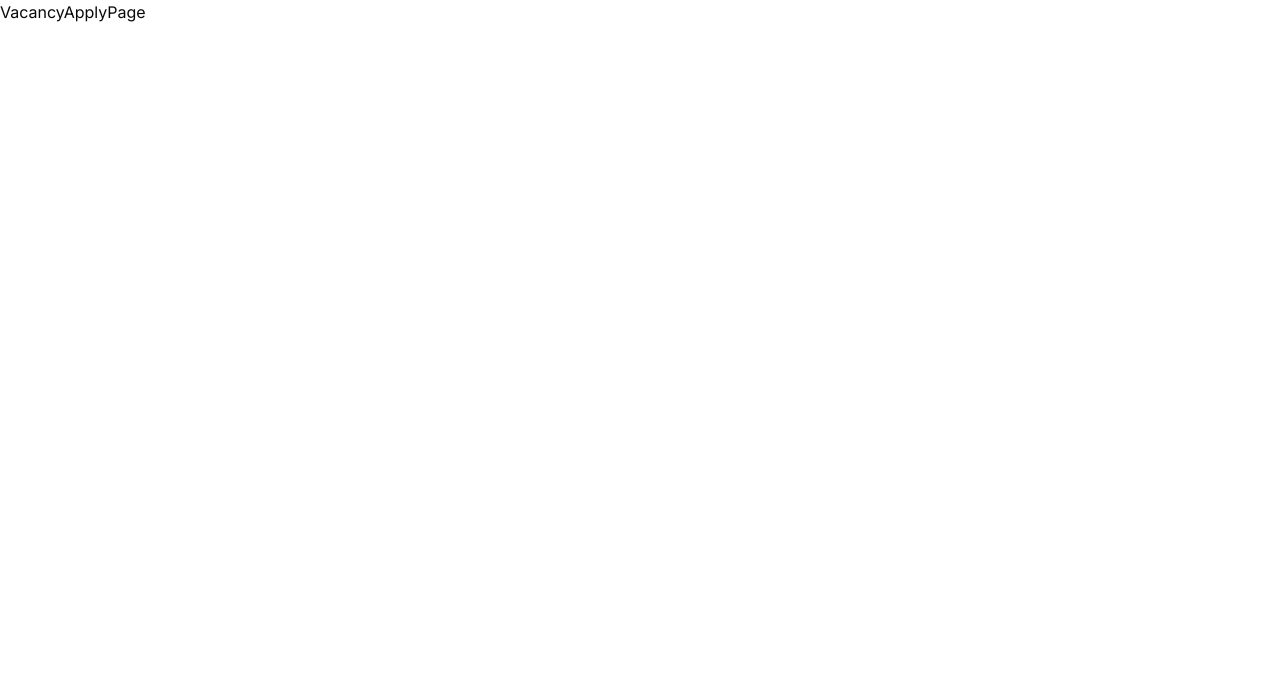
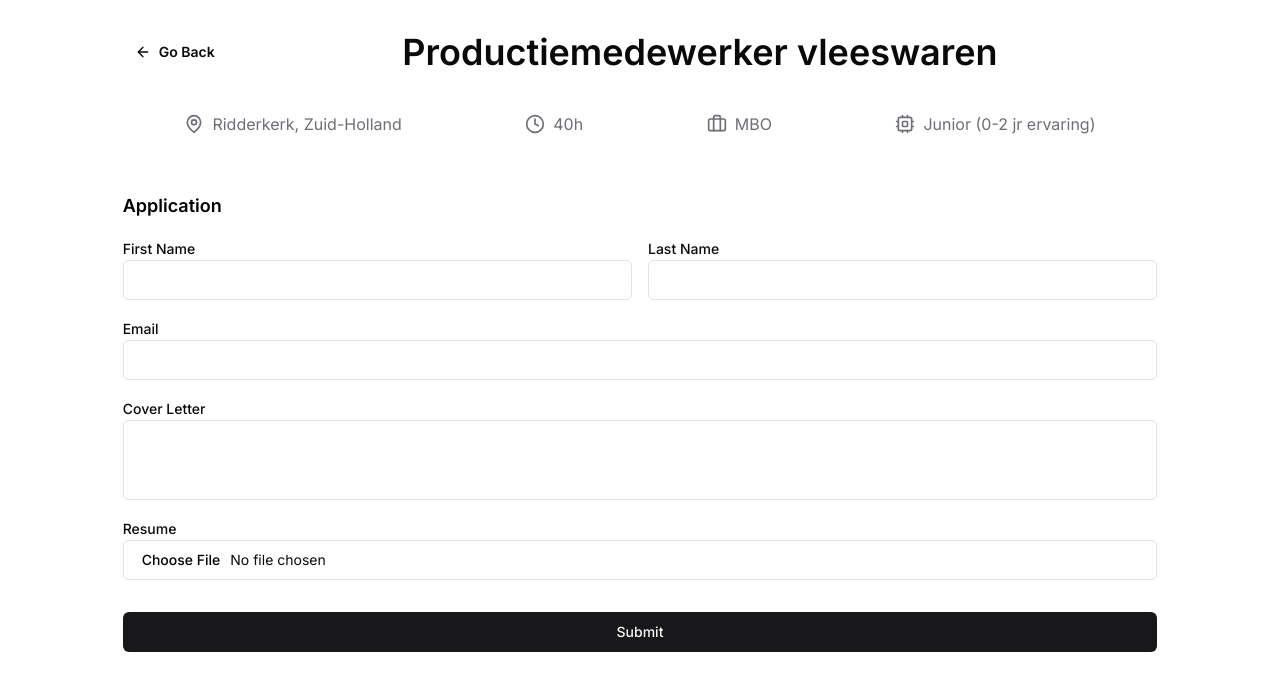
Before and after one commit to Iamsheye/sg-assignment, a Next.js app: page /vacancy/1248/apply in a window 1280 px wide. Shown: the top 690 px of the page. Built offline with nearby package versions, Linux system fonts and the light colour scheme.

Commit message:
feat/added formfield component, finished VAP & VDP pages

```diff
--- a/package.json
+++ b/package.json
@@ -9,6 +9,8 @@
     "lint": "next lint"
   },
   "dependencies": {
+    "@hookform/resolvers": "^3.9.0",
+    "@radix-ui/react-label": "^2.1.0",
     "@radix-ui/react-slot": "^1.1.0",
     "class-variance-authority": "^0.7.0",
     "clsx": "^2.1.1",
@@ -16,8 +18,10 @@
     "next": "14.2.5",
     "react": "^18",
     "react-dom": "^18",
+    "react-hook-form": "^7.52.1",
     "tailwind-merge": "^2.4.0",
-    "tailwindcss-animate": "^1.0.7"
+    "tailwindcss-animate": "^1.0.7",
+    "zod": "^3.23.8"
   },
   "devDependencies": {
     "typescript": "^5",
--- a/src/app/vacancy/[id]/apply/page.tsx
+++ b/src/app/vacancy/[id]/apply/page.tsx
@@ -1,7 +1,96 @@
-import React from "react";
+"use client";
+import { useForm } from "react-hook-form";
+import { zodResolver } from "@hookform/resolvers/zod";
+import { z } from "zod";
+import { Button } from "@/components/ui/button";
+import { Input } from "@/components/ui/input";
+import { Label } from "@/components/ui/label";
+import FormField from "@/components/form-field";
+import { useState } from "react";
+
+const ApplicationSchema = z.object({
+  firstName: z.string().min(1, { message: "First name is required" }),
+  lastName: z.string().min(1, { message: "Last Name is required" }),
+  email: z.string().email({ message: "Invalid email address" }),
+  coverLetter: z.string().optional(),
+});
+
+type ApplicationForm = z.infer<typeof ApplicationSchema>;
 
 const VacancyApplyPage = () => {
-  return <div>VacancyApplyPage</div>;
+  const [resumeFile, setResumeFile] = useState<File | null>(null);
+
+  const {
+    handleSubmit,
+    register,
+    formState: { errors },
+    reset,
+  } = useForm<ApplicationForm>({
+    resolver: zodResolver(ApplicationSchema),
+  });
+
+  const onSubmit = (data: ApplicationForm) => {
+    if (!resumeFile) {
+      alert("Please upload a resume");
+      return;
+    }
+    console.log({ ...data, resume: resumeFile });
+    reset();
+    setResumeFile(null);
+  };
+
+  return (
+    <div>
+      <h2 className="text-black text-lg font-semibold my-4">Application</h2>
+      <form onSubmit={handleSubmit(onSubmit)} className="flex flex-col gap-4">
+        <div className="flex gap-4">
+          <FormField
+            register={register}
+            className="flex-1"
+            label="First Name"
+            name="firstName"
+            errorText={errors.firstName?.message}
+          />
+          <FormField
+            register={register}
+            className="flex-1"
+            label="Last Name"
+            name="lastName"
+            errorText={errors.lastName?.message}
+          />
+        </div>
+        <FormField
+          type="email"
+          register={register}
+          label="Email"
+          name="email"
+          errorText={errors.email?.message}
+        />
+        <FormField
+          type="textarea"
+          register={register}
+          label="Cover Letter"
+          name="coverLetter"
+          errorText={errors.coverLetter?.message}
+        />
+        <div>
+          <Label htmlFor="resume">Resume</Label>
+          <Input
+            id="resume"
+            type="file"
+            onChange={(e) => {
+              if (e.target.files) {
+                setResumeFile(e.target.files[0]);
+              }
+            }}
+          />
+        </div>
+        <div className="my-4">
+          <Button className="w-full">Submit</Button>
+        </div>
+      </form>
+    </div>
+  );
 };
 
 export default VacancyApplyPage;
--- a/src/app/vacancy/[id]/layout.tsx
+++ b/src/app/vacancy/[id]/layout.tsx
@@ -1,5 +1,61 @@
+"use client";
+import { useParams, useRouter } from "next/navigation";
+import {
+  BriefcaseIcon,
+  MapPinIcon,
+  CpuIcon,
+  ClockIcon,
+  ArrowBackIcon,
+} from "@/assets/svgs";
+import { Vacancy } from "@/types/jobs";
+import jobsData from "@/jobs.json";
+
 const VacancyDetailsLayout = ({ children }: { children: React.ReactNode }) => {
-  return <div>{children}</div>;
+  const params = useParams<{ id: string }>();
+  const router = useRouter();
+
+  const job: Vacancy = jobsData.find((job) => job.jobId === params.id)!;
+
+  return (
+    <div className="w-5/6 mx-auto px-4 my-8">
+      <div className="flex items-center gap-4 mb-8">
+        <button
+          onClick={() => router.back()}
+          className="shrink-0 flex items-center gap-2 font-semibold text-sm py-2 px-3 rounded-full hover:bg-slate-100">
+          <ArrowBackIcon className="w-4 h-4" />
+          Go Back
+        </button>
+        <h1 className="grow font-semibold text-4xl text-center">{job.title}</h1>
+      </div>
+      <div className="flex flex-wrap justify-around gap-4 p-2 mb-12">
+        <div className="flex items-center gap-2">
+          <MapPinIcon className="w-5 h-5 text-muted-foreground" />
+          <span className="text-muted-foreground">
+            {job.specs.city}, {job.specs.region}
+          </span>
+        </div>
+        <div className="flex items-center gap-2">
+          <ClockIcon className="w-5 h-5 text-muted-foreground" />
+          <span className="text-muted-foreground">
+            {job.specs.hoursPerWeek}h
+          </span>
+        </div>
+        <div className="flex items-center gap-2">
+          <BriefcaseIcon className="w-5 h-5 text-muted-foreground" />
+          <span className="text-muted-foreground">
+            {job.specs.educationLevel}
+          </span>
+        </div>
+        <div className="flex items-center gap-2">
+          <CpuIcon className="w-5 h-5 text-muted-foreground" />
+          <span className="text-muted-foreground">
+            {job.specs.experienceLevel}
+          </span>
+        </div>
+      </div>
+      {children}
+    </div>
+  );
 };
 
 export default VacancyDetailsLayout;
--- a/src/app/vacancy/[id]/page.tsx
+++ b/src/app/vacancy/[id]/page.tsx
@@ -1,5 +1,38 @@
+"use client";
+import { useParams } from "next/navigation";
+import { Vacancy } from "@/types/jobs";
+import jobsData from "@/jobs.json";
+import { Button } from "@/components/ui/button";
+import { ArrowBackIcon } from "@/assets/svgs";
+import Link from "next/link";
+
 const VacancyDetailsPage = () => {
-  return <div>VacancyDetailsPage</div>;
+  const params = useParams<{ id: string }>();
+
+  const job: Vacancy = jobsData.find((job) => job.jobId === params.id)!;
+
+  return (
+    <div>
+      <h2 className="text-black text-lg font-semibold">Job Description</h2>
+      <p
+        className="text-muted-foreground my-4"
+        dangerouslySetInnerHTML={{ __html: job.intro }}></p>
+      <div className="mb-12">
+        <p className="text-muted-foreground text-sm">
+          Recruiter:{" "}
+          <span className="text-base font-semibold text-black">
+            {job.recruiter}
+          </span>
+        </p>
+      </div>
+      <Link href={`/vacancy/${job.jobId}/apply`}>
+        <Button className="bg-blue-500 text-base font-bold">
+          Apply
+          <ArrowBackIcon className="rotate-180 w-5 h-5 ml-2" />
+        </Button>
+      </Link>
+    </div>
+  );
 };
 
 export default VacancyDetailsPage;
--- a/src/app/vacancy/page.tsx
+++ b/src/app/vacancy/page.tsx
@@ -1,5 +1,6 @@
 "use client";
 import { useEffect, useState } from "react";
+import Link from "next/link";
 import {
   SearchIcon,
   BriefcaseIcon,
@@ -65,7 +66,9 @@ const VacancyListerPage = () => {
                   </div>
                   <p
                     className="text-muted-foreground"
-                    dangerouslySetInnerHTML={{ __html: job.intro }}></p>
+                    dangerouslySetInnerHTML={{
+                      __html: job.intro.substring(0, 135) + "...",
+                    }}></p>
                 </CardHeader>
                 <CardContent>
                   <div className="grid gap-2">
@@ -90,9 +93,11 @@ const VacancyListerPage = () => {
                   </div>
                 </CardContent>
                 <CardFooter>
-                  <Button variant="outline" size="sm">
-                    See Details
-                  </Button>
+                  <Link href={`/vacancy/${job.jobId}`}>
+                    <Button variant="outline" size="sm">
+                      See Details
+                    </Button>
+                  </Link>
                 </CardFooter>
               </Card>
             ))}
--- a/src/assets/svgs/index.tsx
+++ b/src/assets/svgs/index.tsx
@@ -148,6 +148,25 @@ const XIcon = (props: SearchIconProps) => {
   );
 };
 
+const ArrowBackIcon = (props: SearchIconProps) => {
+  return (
+    <svg
+      {...props}
+      xmlns="http://www.w3.org/2000/svg"
+      width="24"
+      height="24"
+      viewBox="0 0 24 24"
+      fill="none"
+      stroke="currentColor"
+      strokeWidth="2"
+      strokeLinecap="round"
+      strokeLinejoin="round">
+      <path d="M19 12H5" />
+      <path d="M12 19l-7-7 7-7" />
+    </svg>
+  );
+};
+
 const ClockIcon = (props: SearchIconProps) => {
   return (
     <svg
@@ -176,4 +195,5 @@ export {
   MapPinIcon,
   XIcon,
   ClockIcon,
+  ArrowBackIcon,
 };
--- /dev/null
+++ b/src/components/form-field.tsx
@@ -0,0 +1,50 @@
+import React from "react";
+import { UseFormRegister } from "react-hook-form";
+import { Input } from "./ui/input";
+import { Label } from "./ui/label";
+import { Textarea } from "./ui/textarea";
+
+interface FormFieldProps extends React.HTMLProps<HTMLDivElement> {
+  type?: string;
+  label: string;
+  name: string;
+  register: UseFormRegister<any>;
+  errorText?: string;
+}
+
+const FormField = ({
+  label,
+  type = "text",
+  name,
+  register,
+  errorText,
+  ...rest
+}: FormFieldProps) => {
+  if (type === "textarea") {
+    return (
+      <div {...rest}>
+        <Label htmlFor={name}>{label}</Label>
+        <Textarea id={name} className="resize-none" {...register(name)} />
+        {errorText && (
+          <span className="text-rose-600 text-xs pt-1 font-medium">
+            {errorText}
+          </span>
+        )}
+      </div>
+    );
+  }
+
+  return (
+    <div {...rest}>
+      <Label htmlFor={name}>{label}</Label>
+      <Input id={name} {...register(name)} type={type} />
+      {errorText && (
+        <span className="text-rose-600 text-xs pt-1 font-medium">
+          {errorText}
+        </span>
+      )}
+    </div>
+  );
+};
+
+export default FormField;
--- /dev/null
+++ b/src/components/ui/label.tsx
@@ -0,0 +1,26 @@
+"use client";
+
+import * as React from "react";
+import * as LabelPrimitive from "@radix-ui/react-label";
+import { cva, type VariantProps } from "class-variance-authority";
+
+import { cn } from "@/lib/utils";
+
+const labelVariants = cva(
+  "text-sm font-medium leading-none peer-disabled:cursor-not-allowed peer-disabled:opacity-70"
+);
+
+const Label = React.forwardRef<
+  React.ElementRef<typeof LabelPrimitive.Root>,
+  React.ComponentPropsWithoutRef<typeof LabelPrimitive.Root> &
+    VariantProps<typeof labelVariants>
+>(({ className, ...props }, ref) => (
+  <LabelPrimitive.Root
+    ref={ref}
+    className={cn(labelVariants(), className)}
+    {...props}
+  />
+));
+Label.displayName = LabelPrimitive.Root.displayName;
+
+export { Label };
--- /dev/null
+++ b/src/components/ui/textarea.tsx
@@ -0,0 +1,24 @@
+import * as React from "react"
+
+import { cn } from "@/lib/utils"
+
+export interface TextareaProps
+  extends React.TextareaHTMLAttributes<HTMLTextAreaElement> {}
+
+const Textarea = React.forwardRef<HTMLTextAreaElement, TextareaProps>(
+  ({ className, ...props }, ref) => {
+    return (
+      <textarea
+        className={cn(
+          "flex min-h-[80px] w-full rounded-md border border-input bg-background px-3 py-2 text-sm ring-offset-background placeholder:text-muted-foreground focus-visible:outline-none focus-visible:ring-2 focus-visible:ring-ring focus-visible:ring-offset-2 disabled:cursor-not-allowed disabled:opacity-50",
+          className
+        )}
+        ref={ref}
+        {...props}
+      />
+    )
+  }
+)
+Textarea.displayName = "Textarea"
+
+export { Textarea }
```
Also changed, not shown: 1 other file (tests, documents, lock files or other folders).
